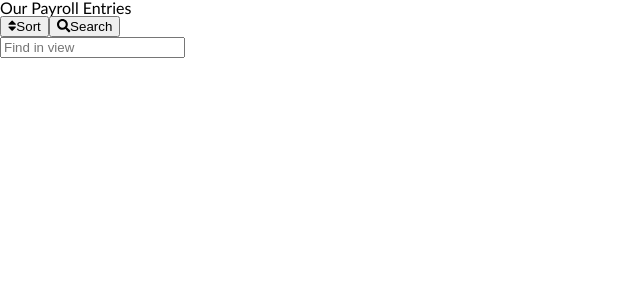
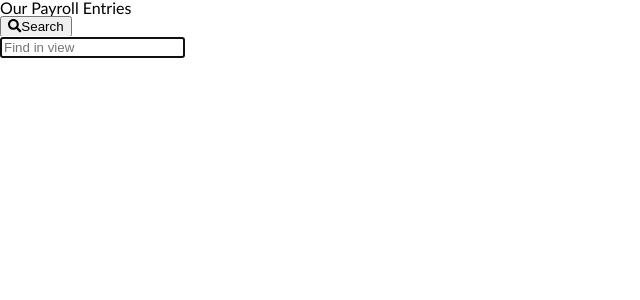
Before and after one commit to Awesomekangaroo/react-virtualized-payroll, a React app: page / in a window 1280 px wide. Both pictures are taken after a click on the button "Search". Shown: the top 300 px of the page, without its empty margins (0-640 px from the left). Built offline with nearby package versions, Linux system fonts and the light colour scheme; data requests are answered from the project's data file.

Commit message:
Merge changes for modal

```diff
--- a/package.json
+++ b/package.json
@@ -12,7 +12,6 @@
   },
   "scripts": {
     "start": "webpack --mode production",
-    "heroku-postbuild": "npm run json",
     "dev": "concurrently \"npm run server\" \"npm run json\"",
     "server": "webpack-dev-server --mode development --hot",
     "json": "json-server --watch server/db.json"
--- a/src/components/Filter/FilterContainer.jsx
+++ b/src/components/Filter/FilterContainer.jsx
@@ -26,20 +26,20 @@ export class FilterContainer extends Component {
       }
    }
 
-   render(){
-      return(
+   render() {
+      return (
          <section className="filter-config__container">
             <aside className="filter__section">
-               <button className="filter__config--btn">
+               {/* <button className="filter__config--btn">
                   <FontAwesomeIcon icon="sort" />
                   <span className="filter__icon--text">Sort</span>
-               </button>
+               </button> */}
                <button className="filter__config--btn" onClick={this.toggleSearch}>
                   <FontAwesomeIcon icon="search" />
                   <span className="filter__icon--text">Search</span>
                </button>
             </aside>
-            { this.state.isSearchOpen ? <FilterSearch list={this.state.list} toggle={this.toggleSearch} /> : undefined }
+            { this.state.isSearchOpen ? <FilterSearch list={this.state.list} toggle={this.toggleSearch} /> : null }
          </section>
       )
    }
--- a/src/components/Filter/FilterSearch.jsx
+++ b/src/components/Filter/FilterSearch.jsx
@@ -14,6 +14,7 @@ export class FilterSearch extends Component {
    }
 
    componentDidMount() {
+      this.searchInput.focus();
       document.addEventListener("keydown", this.closeSearch, false);
    }
 
@@ -52,6 +53,7 @@ export class FilterSearch extends Component {
             <form className="filter__search-form" onSubmit={(e) => e.preventDefault()}>
                <label htmlFor="search_list" hidden>Search list items</label>
                <input
+                  ref={input => this.searchInput = input}
                   type="search"
                   name="search_list" autoComplete="off" placeholder="Find in view" title="Search for items in view"
                   onChange={this.handleQueryUpdate} />
@@ -61,7 +63,7 @@ export class FilterSearch extends Component {
                   detail={this.state.queryResult}
                   currentModalInfo={this.state.queryResult}
                   toggle={this.props.toggle}
-                   /> : undefined }
+               /> : null }
          </div>
       )
    }
--- a/src/components/ListItemsBoard.jsx
+++ b/src/components/ListItemsBoard.jsx
@@ -13,7 +13,7 @@ class ListItemsBoard extends Component {
       this.state = {
          list: false,
          isModalOpen: false,
-         currentModalInfo: undefined
+         currentModalInfo: null
       }
       this.renderList = this.renderList.bind(this);
       this.closeModal = this.closeModal.bind(this);
@@ -39,8 +39,7 @@ class ListItemsBoard extends Component {
 
    closeModal(e) {
       // If esc key press, close modal.
-      e.keycode === 27 ? this.setState({ isModalOpen: false }) : false;
-      this.setState({ isModalOpen: false });
+      e.keyCode === 27 ? this.setState({ isModalOpen: false }) : null;
    }
 
    handleModal(item) {
```
